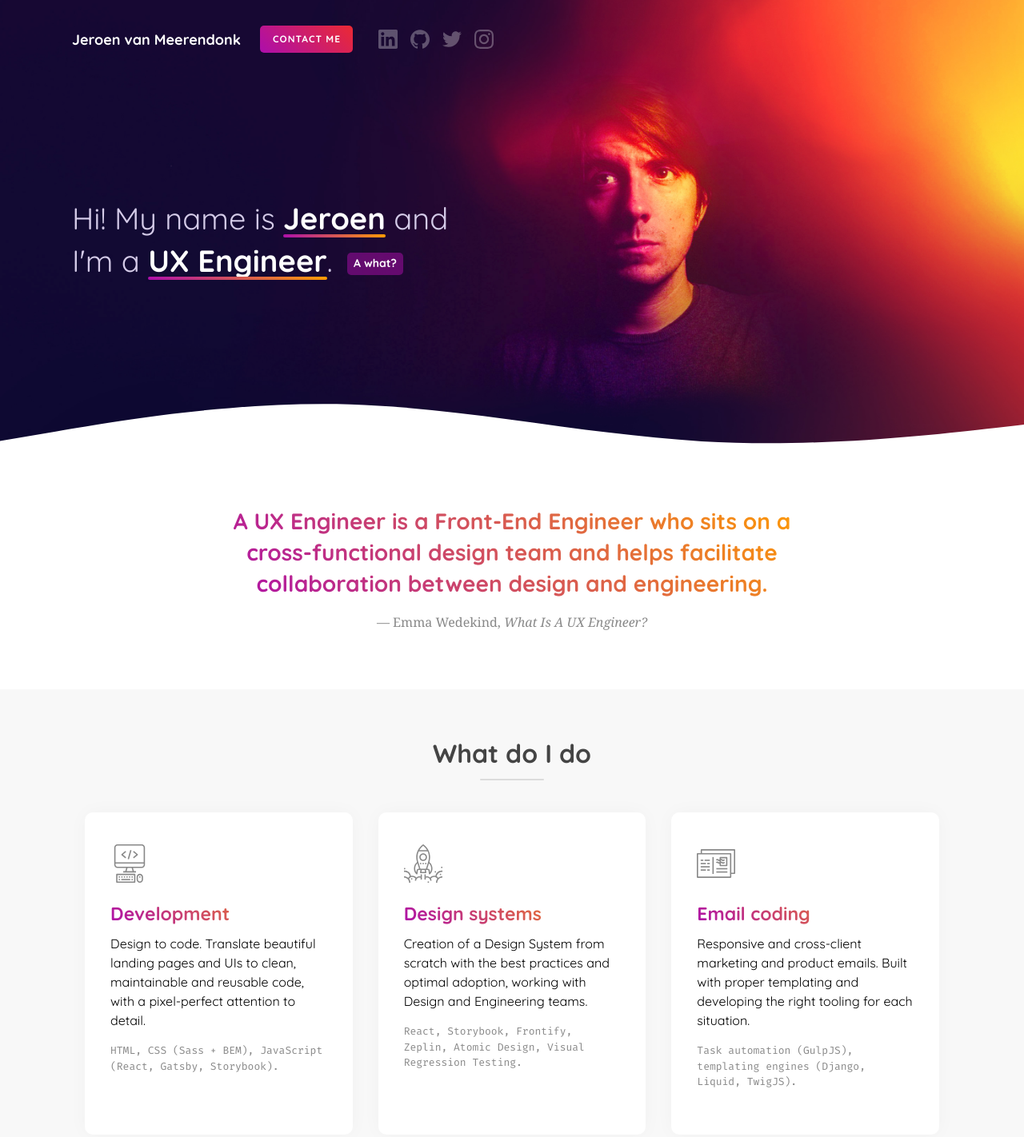
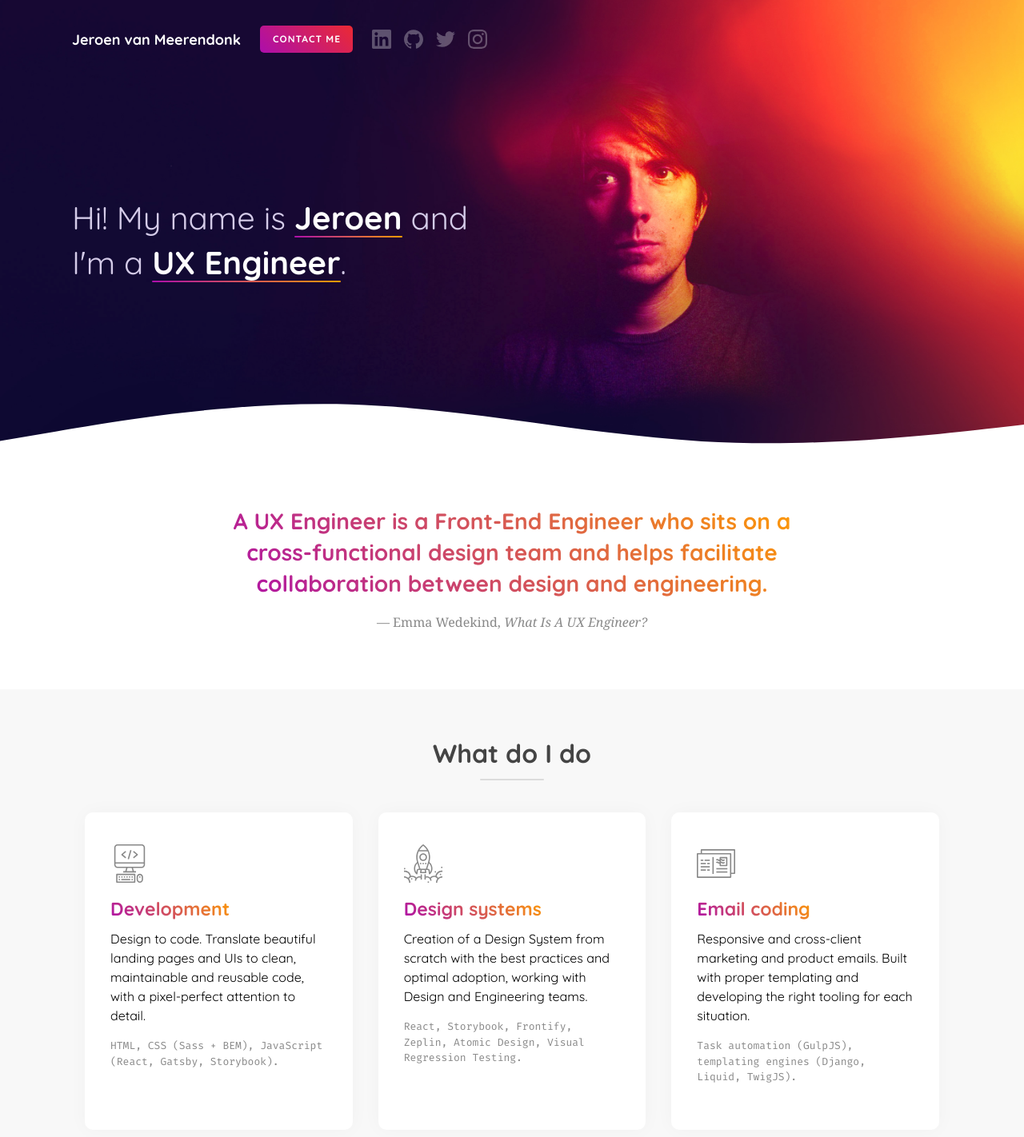
Before and after one commit to jeroenwtf/jeroen.wtf, a Gatsby site: page / in a window 1280 px wide. Shown: the top 1422 px of the page at 80% size. Built offline with nearby package versions, Linux system fonts and the light colour scheme; Gatsby itself is replaced by a stand-in of ours.

Commit message:
Adds responsive styles.

```diff
--- /dev/null
+++ b/src/components/skill.js
@@ -0,0 +1,11 @@
+import React from "react"
+
+
+export default (props) => (
+  <div className="b-skill">
+    {props.icon}
+    <h3 className="b-skill__title h-gradient-text h-gradient--1">{props.title}</h3>
+    <p className="b-skill__text">{props.children}</p>
+    <p className="b-skill__footer">{props.keywords}</p>
+  </div>
+);
--- a/src/components/skills.js
+++ b/src/components/skills.js
@@ -1,4 +1,6 @@
 import React from "react"
+
+import Skill from "./skill.js"
 
 import IconCode from "../../static/code.svg"
 import IconDesignSystem from "../../static/design-system.svg"
@@ -10,24 +12,27 @@ export default () => (
     <div className="container">
       <h2 className="b-skills__title">What do I do</h2>
       <div className="b-skills__list">
-        <div className="b-skill">
-          <IconCode className="b-skill__icon" />
-          <h3 className="b-skill__title h-gradient-text h-gradient--1">Development</h3>
-          <p className="b-skill__text">Design to code. Translate beautiful landing pages and UIs to clean, maintainable and reusable code, with a pixel-perfect attention to detail.</p>
-          <p className="b-skill__footer">HTML, CSS (Sass + BEM), JavaScript (React, Gatsby, Storybook).</p>
-        </div>
-        <div className="b-skill">
-          <IconDesignSystem className="b-skill__icon" />
-          <h3 className="b-skill__title h-gradient-text h-gradient--1">Design systems</h3>
-          <p className="b-skill__text">Creation of a Design System from scratch with the best practices and optimal adoption, working with Design and Engineering teams.</p>
-          <p className="b-skill__footer">React, Storybook, Frontify, Zeplin, Atomic Design, Visual Regression Testing.</p>
-        </div>
-        <div className="b-skill">
-          <IconEmail className="b-skill__icon" />
-          <h3 className="b-skill__title h-gradient-text h-gradient--1">Email coding</h3>
-          <p className="b-skill__text">Responsive and cross-client marketing and product emails. Built with proper templating and developing the right tooling for each situation.</p>
-          <p className="b-skill__footer">Task automation (GulpJS), templating engines (Django, Liquid, TwigJS).</p>
-        </div>
+        <Skill
+          icon={<IconCode className="b-skill__icon" />}
+          title="Development"
+          keywords="HTML, CSS (Sass + BEM), JavaScript (React, Gatsby, Storybook)."
+        >
+          Design to code. Translate beautiful landing pages and UIs to clean, maintainable and reusable code, with a pixel-perfect attention to detail.
+        </Skill>
+        <Skill
+          icon={<IconDesignSystem className="b-skill__icon" />}
+          title="Design systems"
+          keywords="React, Storybook, Frontify, Zeplin, Atomic Design, Visual Regression Testing."
+        >
+          Creation of a Design System from scratch with the best practices and optimal adoption, working with Design and Engineering teams.
+        </Skill>
+        <Skill
+          icon={<IconEmail className="b-skill__icon" />}
+          title="Email coding"
+          keywords="Task automation (GulpJS), templating engines (Django, Liquid, TwigJS)."
+        >
+          Responsive and cross-client marketing and product emails. Built with proper templating and developing the right tooling for each situation.
+        </Skill>
       </div>
     </div>
   </div>
--- a/src/scss/components/social.scss
+++ b/src/scss/components/social.scss
@@ -5,8 +5,12 @@
   list-style: none;
 
   li {
-    margin: 0 8px;
+    margin: 0 16px 0 0;
     padding: 0;
+
+    &:last-child {
+      margin-right: 0;
+    }
   }
 
   a:hover {
--- a/src/scss/styles.scss
+++ b/src/scss/styles.scss
@@ -13,6 +13,11 @@ $color-muted: #888888;
 
 $gradient-1: linear-gradient(45deg, $color-purple, $color-orange);
 $gradient-2: linear-gradient(45deg, $color-blue, $color-green);
+$gradient-3: linear-gradient(45deg, $color-purple, $color-red);
+
+$screen-sm: 450px;
+$screen-md: 764px;
+$screen-lg: 1100px;
 
 $animation-duration: 200ms;
 
@@ -36,16 +41,30 @@ body {
 .container {
   max-width: $container-width;
   margin: 0 auto;
+  padding: 0 24px;
+
+  @media (min-width: $screen-sm) {
+    padding: 0 32px;
+  }
 }
 
 .b-header {
+  display: none;
+
+  @media (min-width: $screen-sm) {
+    display: block;
     max-width: $container-width;
+    padding: 32px 0 24px;
+    text-align: left;
+    position: absolute;
+    top: 0;
     margin: 0 auto;
-  padding: 32px 0 24px;
+  }
+
+  @media (min-width: $screen-md) {
     display: flex;
     align-items: center;
-  position: absolute;
-  top: 0;
+  }
 }
 
 .b-header__title {
@@ -54,6 +73,7 @@ body {
 }
 
 .b-header__contact-me {
+  display: none;
   background: linear-gradient(45deg, $color-purple, $color-red);
   color: #ffffff;
   text-decoration: none;
@@ -64,10 +84,19 @@ body {
   text-transform: uppercase;
   letter-spacing: 1px;
   font-weight: 700;
+
+  @media (min-width: $screen-md) {
+    display: inline-block;
+
+  }
 }
 
 .b-header__social {
-  margin-left: 24px;
+  margin: 8px 0 0;
+
+  @media (min-width: $screen-md) {
+    margin: 0 0 0 24px;
+  }
 }
 
 .b-hero {
@@ -77,37 +106,66 @@ body {
   position: relative;
 
   @include background-cover('../../static/hero_bg.jpg', #120a33);
+
+  background-position: 55% center;
+
+  @media (min-width: $screen-sm) {
+    background-position: center center;
+  }
 }
 
 .b-hero__tag {
   display: flex;
   align-items: center;
+  height: 100vh;
+
+  @media (min-width: $screen-sm) {
     height: 600px;
+  }
 }
 
 .b-hero__title {
   font-family: 'Quicksand', sans-serif;
   font-weight: 400;
-  font-size: 38px;
-  max-width: 500px;
+  font-size: 27px;
+  max-width: 70%;
   line-height: 1.4;
   color: #d4cbe8;
 
   strong {
     position: relative;
     color: #ffffff;
+    white-space: nowrap;
 
     &::before {
       content: '';
       background: rgba($color-purple, .5);
       background: linear-gradient(45deg, $color-purple, $color-orange);
-      height: 4px;
+      height: 2px;
       left: 0;
       right: 0;
       bottom: 0;
       position: absolute;
       border-radius: 2px;
     }
+  }
+
+  @media (min-width: $screen-sm) {
+    font-size: 30px;
+    max-width: 300px;
+
+    &::before {
+      height: 4px;
+    }
+  }
+
+  @media (min-width: $screen-md) {
+    font-size: 40px;
+    max-width: 400px;
+  }
+
+  @media (min-width: $screen-lg) {
+    max-width: 500px;
   }
 }
 
@@ -120,17 +178,30 @@ body {
   padding: 4px 8px;
   border-radius: 5px;
   top: 14px;
+  display: none;
 }
 
 .b-hero__wave {
+  display: none;
+
+  @media (min-width: $screen-sm) {
+    height: 60px;
     position: absolute;
+    display: block;
     bottom: 0;
+  }
+
+  @media (min-width: $screen-md) {
     height: 100px;
-  // Here change to less height on mobile
+  }
 }
 
 .b-meaning {
+  padding: 40px 0 48px;
+
+  @media (min-width: $screen-sm) {
     padding: 32px 0 72px;
+  }
 }
 
 .b-meaning__blockquote {
@@ -139,12 +210,20 @@ body {
 }
 
 .b-meaning__text {
-  font-size: 28px;
+  font-size: 21px;
   font-weight: 600;
   text-align: center;
   max-width: 740px;
   line-height: 1.4;
   margin: 0 auto;
+
+  @media (min-width: $screen-sm) {
+    font-size: 24px;
+  }
+
+  @media (min-width: $screen-md) {
+    font-size: 28px;
+  }
 }
 
 .b-meaning__author {
@@ -167,9 +246,17 @@ body {
   background-image: $gradient-2;
 }
 
+.h-gradient--3 {
+  background-image: $gradient-3;
+}
+
 .b-skills {
   background: #f8f8f8;
+  padding: 40px 0;
+
+  @media (min-width: $screen-sm) {
     padding: 56px 0 72px;
+  }
 }
 
 .b-skills__title {
@@ -190,7 +277,9 @@ body {
 }
 
 .b-skills__list {
+  @media (min-width: $screen-lg) {
     display: flex;
+  }
 }
 
 .b-skill {
@@ -198,20 +287,30 @@ body {
   box-shadow: 0 0 24px 0 rgba(#000000, .03);
   border-radius: 10px;
   padding: 40px 32px;
+  margin: 0 auto 24px;
+  max-width: 300px;
+
+  @media (min-width: $screen-md) {
+    max-width: 70%;
+  }
+
+  @media (min-width: $screen-lg) {
     margin: 0 16px;
-  max-width: 300px;
     width: 100%;
+  }
 }
 
 .b-skill__icon {
   max-width: 48px;
   fill: $color-muted;
   margin: 0 0 16px;
+  display: block;
 }
 
 .b-skill__title {
   font-size: 23px;
   margin: 0 0 8px;
+  display: inline-block;
 }
 
 .b-skill__text {
@@ -226,7 +325,11 @@ body {
 }
 
 .b-about-me {
+  padding: 40px 0 48px;
+
+  @media (min-width: $screen-sm) {
     padding: 56px 0 72px;
+  }
 }
 
 .b-about-me__title {
@@ -242,10 +345,14 @@ body {
 
 .b-contact {
   background: linear-gradient(45deg, $color-purple, $color-red);
-  padding: 140px 0 72px;
   text-align: center;
   color: #ffffff;
   position: relative;
+  padding: 88px 0 48px;
+
+  @media (min-width: $screen-sm) {
+    padding: 140px 0 72px;
+  }
 }
 
 .b-contact__wave {
@@ -253,6 +360,15 @@ body {
   top: 0;
   left: 0;
   right: 0;
+  height: 50px;
+
+  @media (min-width: $screen-sm) {
+    height: 70px;
+  }
+
+  @media (min-width: $screen-md) {
+    height: 100px;
+  }
 }
 
 .b-contact__title {
@@ -284,9 +400,13 @@ body {
 
 .b-footer {
   background: #222222;
-  padding: 56px 0 64px;
   text-align: center;
   color: #ffffff;
+  padding: 40px 0 48px;
+
+  @media (min-width: $screen-sm) {
+    padding: 56px 0 64px;
+  }
 }
 
 .b-footer__name {
```
Lines whose indentation alone changed are shown as unchanged.
